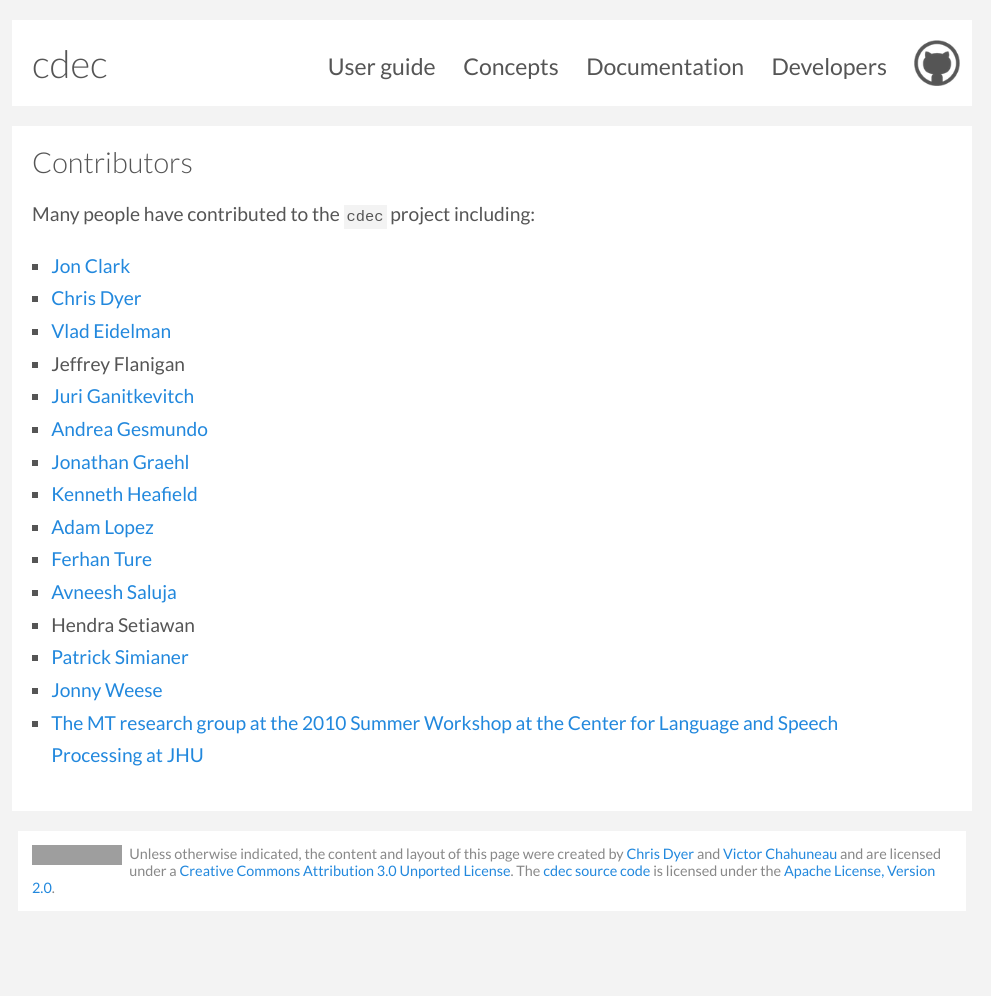
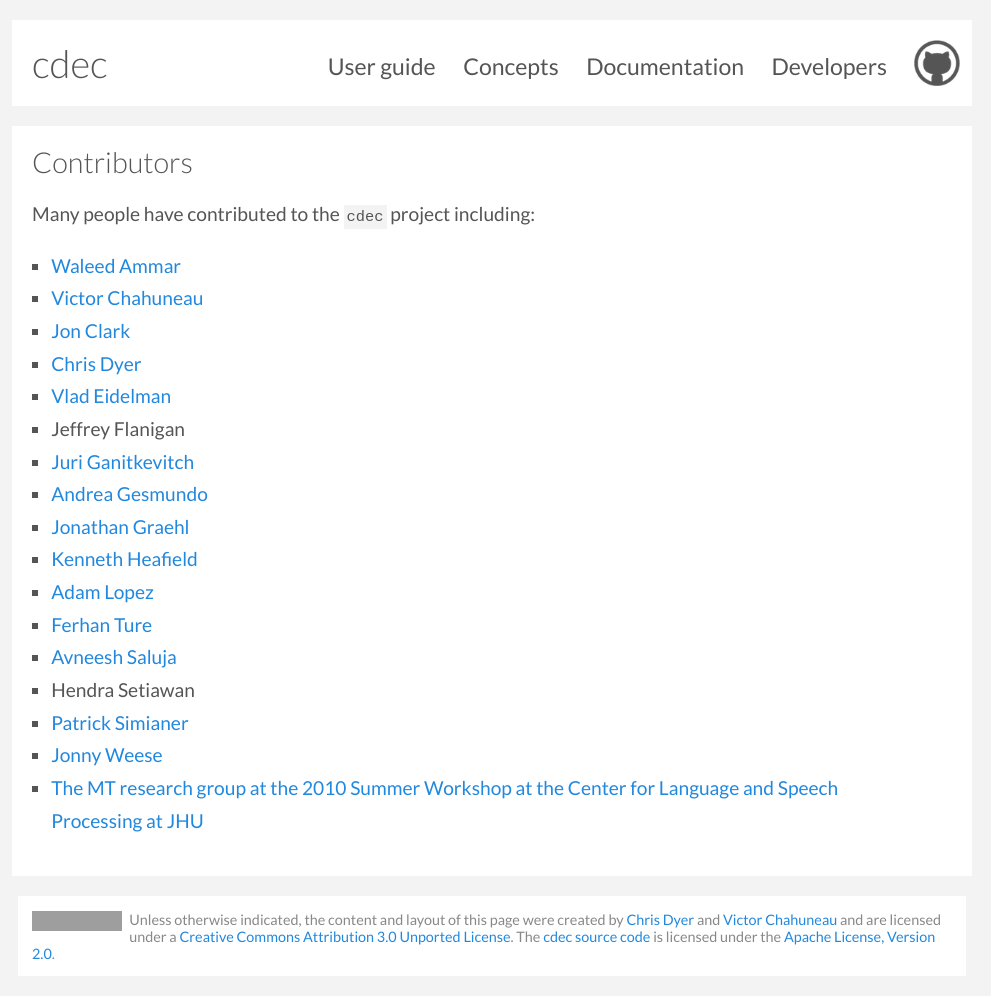
Before and after one commit to cdec/cdec.github.com, a Jekyll site: the page built from developers/contributors.md, in a window 1280 px wide. Shown: the whole page, without its empty margins (148-1139 px from the left). Built offline with Jekyll 4.4.1, drawn with Linux system fonts in a browser that asks for light colours; some web fonts are replaced; Markdown is read by kramdown in place of the engine named in the settings; before the commit the page ends 931 px from its top, so only the background shows below that; grey boxes are pictures that could not be loaded.

Commit message:
more contribs

```diff
--- a/developers/contributors.md
+++ b/developers/contributors.md
@@ -6,6 +6,8 @@ title: cdec - Contributors
 
 Many people have contributed to the `cdec` project including:
 
+  - [Waleed Ammar](http://www.cs.cmu.edu/~wammar/)
+  - [Victor Chahuneau](http://victor.chahuneau.fr/)
   - [Jon Clark](http://www.cs.cmu.edu/~jhclark/)
   - [Chris Dyer](http://www.cs.cmu.edu/~cdyer/)
   - [Vlad Eidelman](http://www.umiacs.umd.edu/~vlad/)
```
